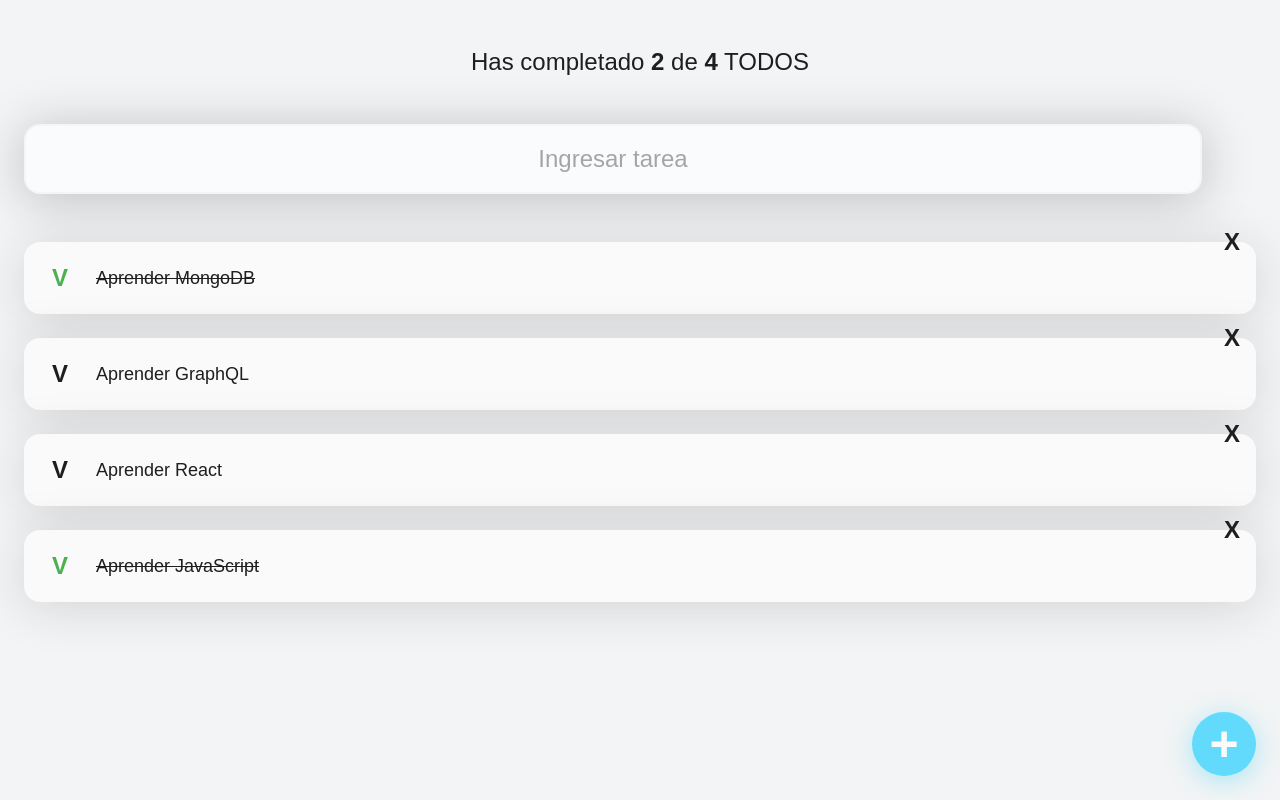
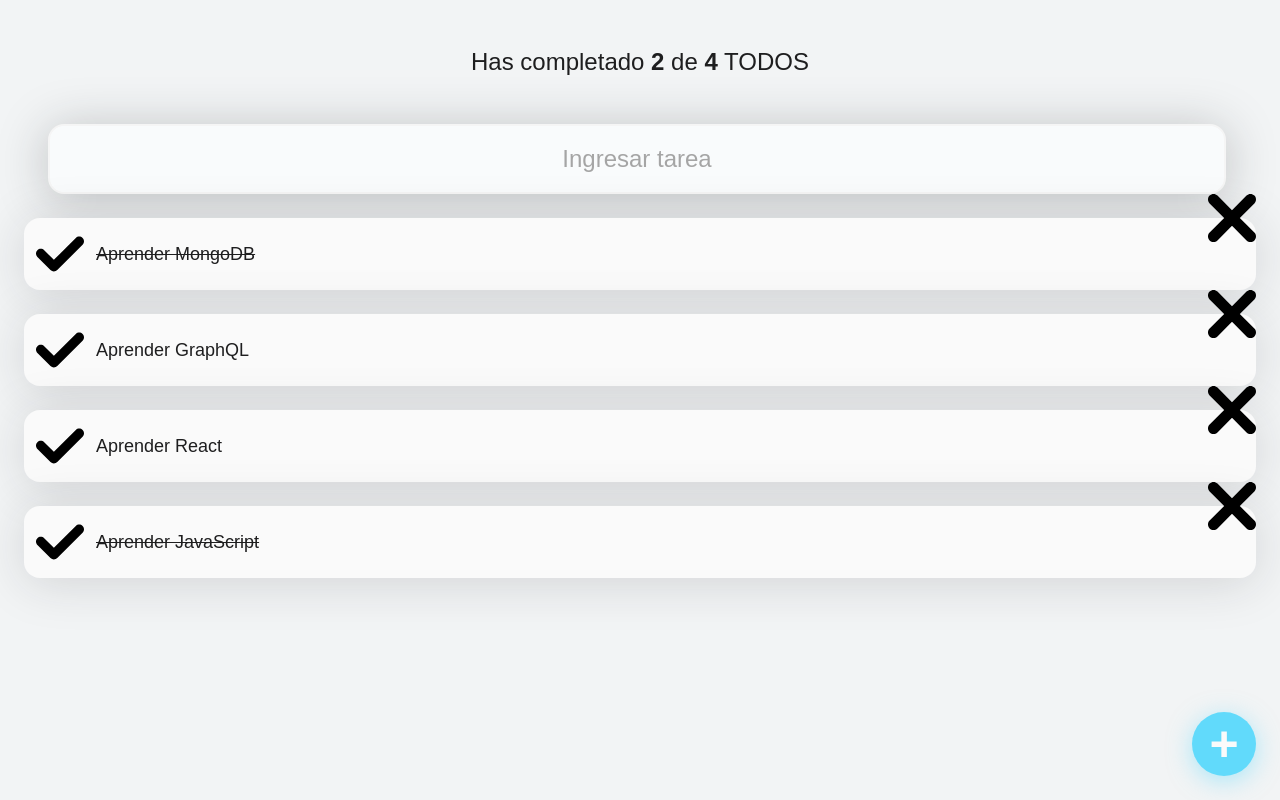
Before and after one commit to wlaurentec/todo-app, a React (Create React App) app: page / in a window 1280 px wide. Built offline with nearby package versions, Linux system fonts and the light colour scheme.

Commit message:
add initial icons

```diff
--- /dev/null
+++ b/src/CompleteIcon.jsx
@@ -0,0 +1,12 @@
+import { TodoIcon } from './TodoIcon';
+
+function CompleteIcon() {
+  return (
+    <TodoIcon
+      type="check"
+      color="green"
+    />
+  )
+}
+
+export { CompleteIcon }
--- /dev/null
+++ b/src/DeleteIcon.jsx
@@ -0,0 +1,11 @@
+import { TodoIcon } from './TodoIcon';
+function DeleteIcon() {
+  return (
+    <TodoIcon
+      type="delete"
+      color="green"
+    />
+  )
+}
+
+export { DeleteIcon }
--- /dev/null
+++ b/src/TodoIcon.jsx
@@ -0,0 +1,18 @@
+import { ReactComponent as  CheckSVG } from './check.svg';
+import { ReactComponent as DeleteSVG } from './delete.svg';
+
+const iconTypes = {
+  'check':  <CheckSVG/>,
+  'delete': <DeleteSVG/>
+}
+function TodoIcon({ type, color }) {
+  return (
+   <span
+     className={`Icon Icon-svg Icon-${type} Icon-${type}-${color}`}
+    >
+      { iconTypes[type] }
+   </span>
+  )
+};
+
+export { TodoIcon }
--- a/src/TodoItem.jsx
+++ b/src/TodoItem.jsx
@@ -1,27 +1,24 @@
 
+import { CompleteIcon } from './CompleteIcon';
+import { DeleteIcon } from './DeleteIcon';
 import './TodoItem.css';
-// eslint-disable-next-line no-unused-vars
-// import PropTypes from 'prop-types';
+
 
 function TodoItem(props) {
   return (
     <li className='TodoItem'>
-
-      <span
+      <CompleteIcon />
+      {/* <span
       className={`Icon Icon-check
       ${props.completed && "Icon-check--active"}`}
       onClick={props.onComplete}
-      >V</span>
+      >V</span> */}
       <p className={`TodoItem-p ${props.completed && "TodoItem-p--complete"}`}> {props.text} </p>
-      <span className='Icon Icon-delete'
-      onClick={props.onDelete}>X</span>
+      <DeleteIcon />
+      {/* <span className='Icon Icon-delete'
+      onClick={props.onDelete}>X</span> */}
     </li>
   );
 }
 
-// TodoItem.propTypes = {
-//   completed: PropTypes.bool.isRequired,
-//   text: PropTypes.string.isRequired,
-// };
-
 export { TodoItem };
--- a/src/TodoSearch.css
+++ b/src/TodoSearch.css
@@ -2,7 +2,7 @@
   background-color: #F9FBFC;
   border-radius: 2px;
   border: 2px solid #f5f5f5;
-  margin: 0 24px 24px 0;
+  margin: 0 24px;
   height: 64px;
   width: calc(100% - 62px);
   font-size: 24px;
```
